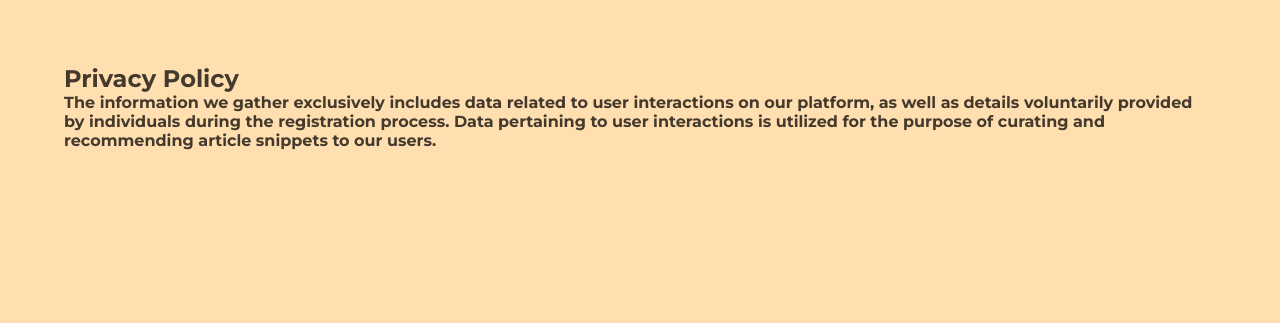
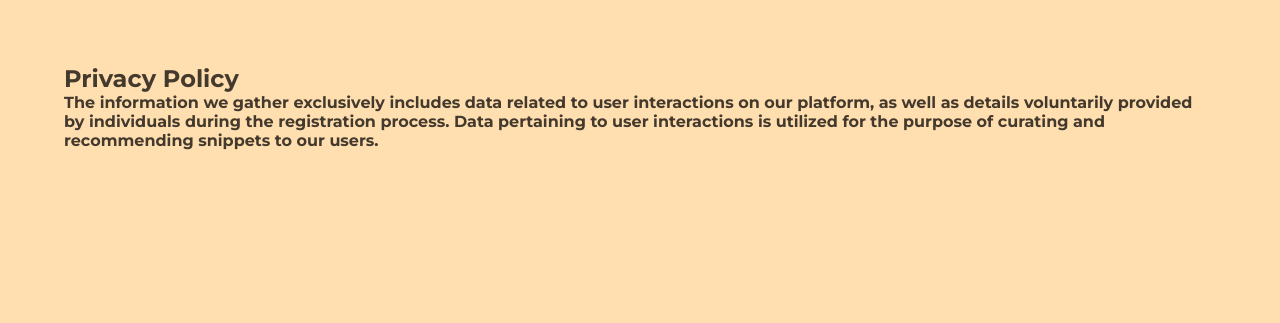
Before and after one commit to Dantun1/ProjectBroaden, a PHP site: page /simple/privacy.php in a window 1280 px wide. Shown: the part 75-398 px from the top of the page. Run offline with PHP 8.4, Linux system fonts and the light colour scheme.

Commit message:
Update privacy.php

```diff
--- a/privacy.php
+++ b/privacy.php
@@ -1,6 +1,7 @@
 <?php
     include_once 'header.php';
 ?>
+<!-- Privacy policy page -->
 
 <body>
     <section class="signup-form">
@@ -13,14 +14,9 @@
 
             </p1>
             <p2>
-            Data pertaining to user interactions is utilized for the purpose of curating and recommending article snippets to our users.
+            Data pertaining to user interactions is utilized for the purpose of curating and recommending snippets to our users.
             </p2>
         </div>
-
-
-
-
-
     </section>
 </body>
 
```
